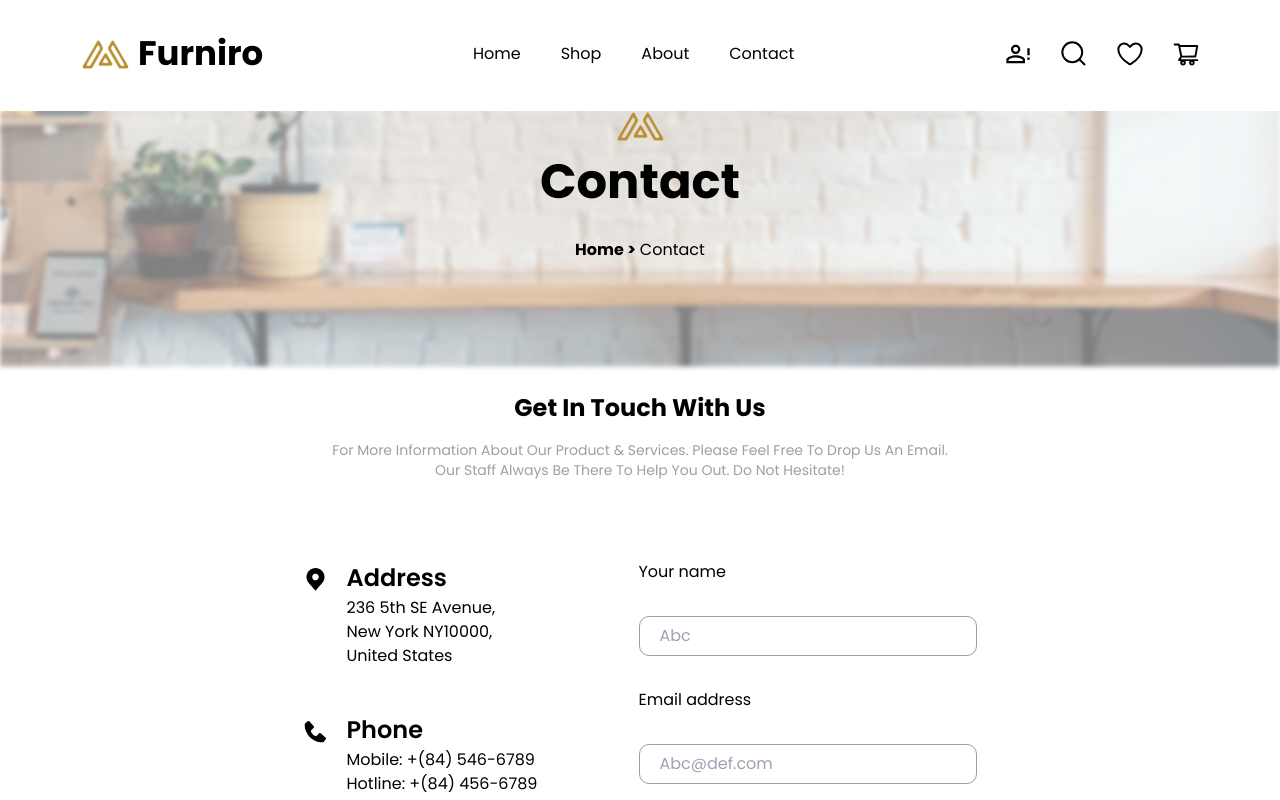
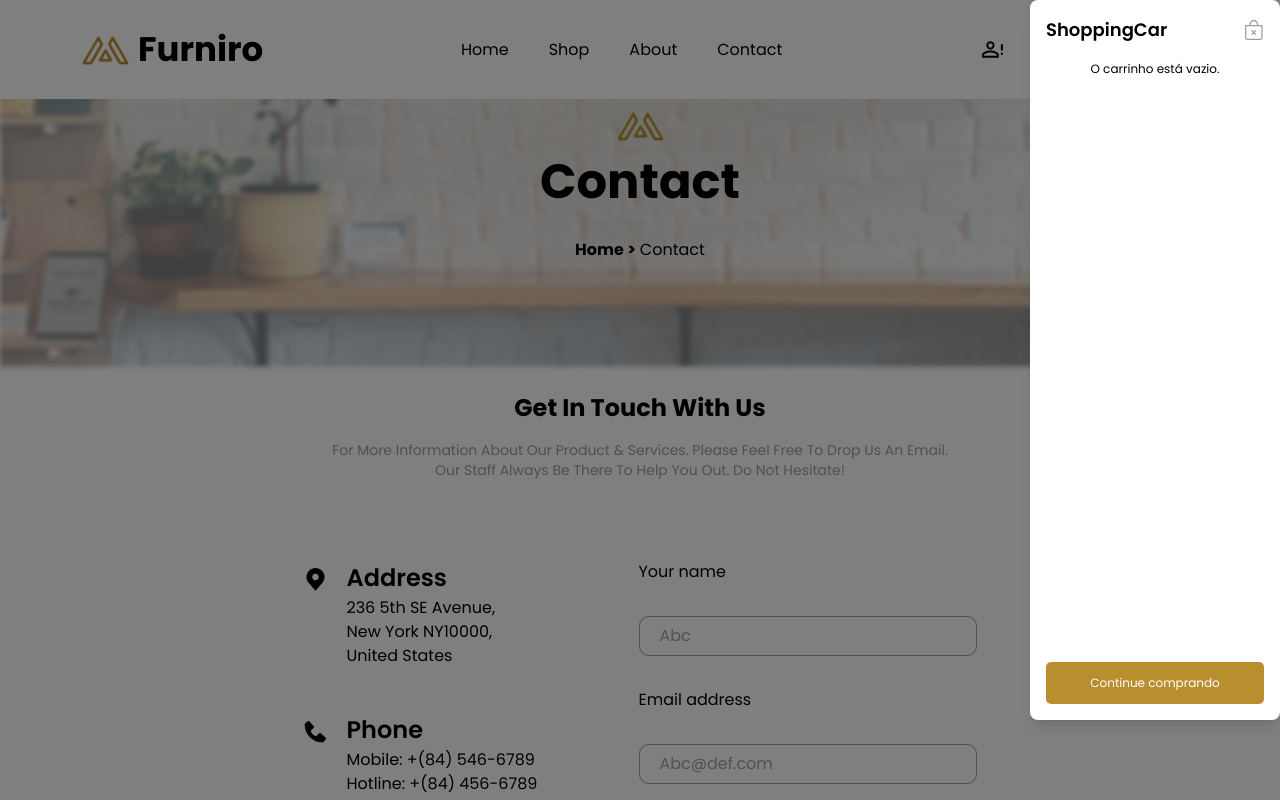
Before and after one commit to caiobrotzki/furniro, a React (Vite) app: page /contact in a window 1280 px wide. Both pictures are taken after a click on the picture 1185 px from the left and 53 px from the top of the page. Shown: the top 800 px of the page. Built offline with nearby package versions, Linux system fonts and the light colour scheme.

Commit message:
carrinho de compras

```diff
--- a/src/componentes/NavBar.tsx
+++ b/src/componentes/NavBar.tsx
@@ -1,20 +1,32 @@
+import React, { useState } from "react";
 import { Link } from "react-router-dom";
 import logo from "../assets/Meubel House_Logos-05 (1).svg";
 import user from "../assets/mdi_account-alert-outline.svg";
 import search from "../assets/akar-icons_search.svg";
 import heart from "../assets/akar-icons_heart.svg";
 import shoppingCar from "../assets/ant-design_shopping-cart-outlined.svg";
+import PopUP from "./popup-nav"; // Importe o componente PopUP
 
 function NavBar() {
+  const [cartPopupOpen, setCartPopupOpen] = useState(false);
+
+  const abrirCartPopup = () => {
+    setCartPopupOpen(true);
+  };
+
+  const fecharCartPopup = () => {
+    setCartPopupOpen(false);
+  };
+
   return (
-    <div className="w-full pt-7 pb-8 flex justify-between items-center px-20  fixed z-50 bg-white">
+    <div className="w-full pt-6 pb-6 flex justify-between items-center px-20 fixed z-50 bg-white">
       <div className="flex items-center gap-2">
-        <img src={logo} alt="logo" className="w-[50px] h-[32px] m-" />
+        <img src={logo} alt="logo" className="w-[50px] h-[32px]" />
         <h1 className="text-black text-[34px] font-bold">Furniro</h1>
       </div>
       <ul className="flex space-x-10">
         <li>
-          <Link to="/" className="text-black text-base cursor-pointer">
+          <Link to="/" className="text-black  cursor-pointer">
             Home
           </Link>
         </li>
@@ -34,11 +46,31 @@ function NavBar() {
           </Link>
         </li>
       </ul>
-      <div className="flex items-center space-x-7">
-        <img src={user} alt="User" className="cursor-pointer" />
-        <img src={search} alt="Search" className="cursor-pointer" />
-        <img src={heart} alt="Heart" className="cursor-pointer" />
-        <img src={shoppingCar} alt="ShoppingCart" className="cursor-pointer" />
+      <div className="flex items-center space-x-10 relative">
+        <img
+          src={user}
+          alt="User"
+          className="cursor-pointer w-[25px] h-[25px]"
+        />
+        <img
+          src={search}
+          alt="Search"
+          className="cursor-pointer  w-[25px] h-[25px]"
+        />
+        <img
+          src={heart}
+          alt="Heart"
+          className="cursor-pointer w-[25px] h-[25px]"
+        />
+        <div className="relative">
+          <img
+            src={shoppingCar}
+            alt="Carrinho de Compras"
+            className="cursor-pointer  w-[25px] h-[25px]"
+            onClick={abrirCartPopup}
+          />
+          {cartPopupOpen && <PopUP onClose={fecharCartPopup} />}
+        </div>
       </div>
     </div>
   );
--- /dev/null
+++ b/src/componentes/popup-nav.tsx
@@ -0,0 +1,34 @@
+import React from "react";
+import fecharshooping from "../assets/closeshooping.svg";
+import ButtonProp from "./Button";
+
+interface PopUpProps {
+  onClose: () => void;
+}
+
+function PopUP({ onClose }: PopUpProps) {
+  return (
+    <div className="fixed top-0 left-0 w-full h-full bg-black bg-opacity-50 flex">
+      <div className="bg-white p-4 rounded-lg shadow-lg ml-auto w-[250px] flex flex-col justify-between mb-20">
+        <div>
+          <div className="flex items-center justify-between">
+            <h2 className="text-lg font-semibold">ShoppingCar</h2>
+            <img
+              src={fecharshooping}
+              alt="Fechar popup"
+              className="w-5 h-5 cursor-pointer"
+              onClick={onClose}
+            />
+          </div>
+          <p className="text-[12px] text-center mt-4">O carrinho está vazio.</p>
+        </div>
+        <ButtonProp
+          title="Continue comprando"
+          className="text-[12px] text-white w-full bg-[#B88E2F] pt-3 pb-3 rounded-[5px]"
+        />
+      </div>
+    </div>
+  );
+}
+
+export default PopUP;
```
Also changed, not shown: src/assets/closeshooping.svg (added).
